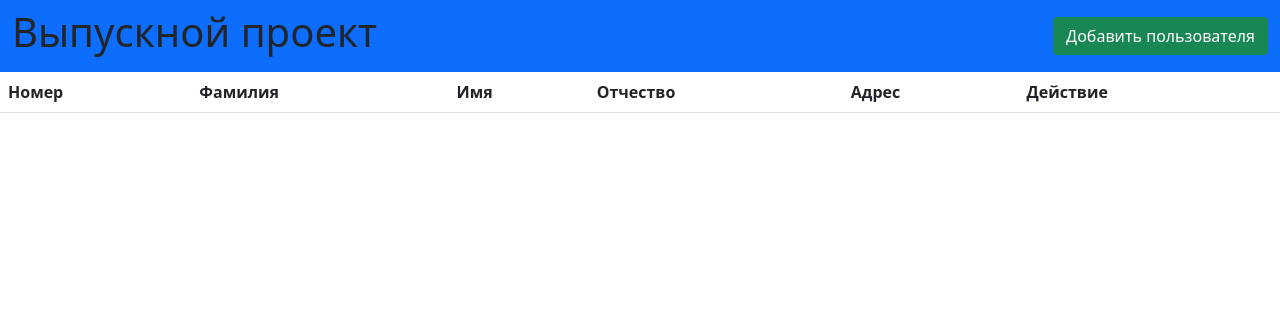
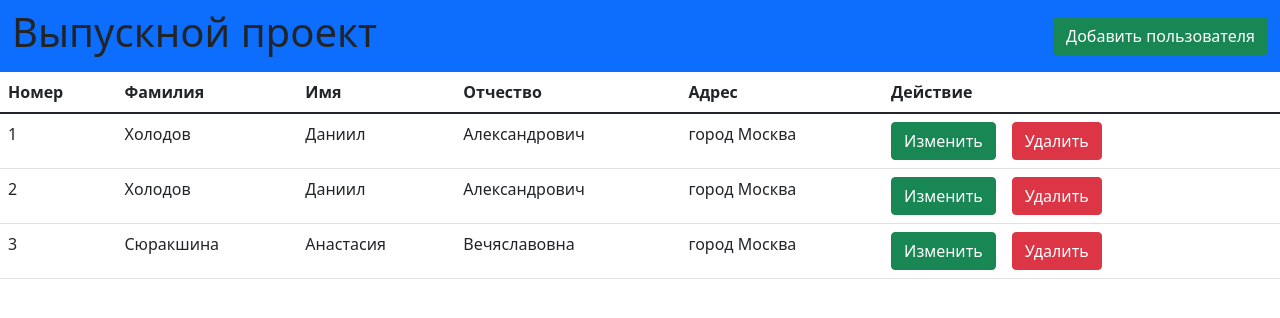
Before and after one commit to homyak-coder/angular-final-list, an Angular app: page / in a window 1280 px wide. Shown: the top 318 px of the page. Built offline with nearby package versions, Linux system fonts and the light colour scheme; data requests are answered from the project's data file.

Commit message:
Добавлена возможность изменять параметры пользователя

```diff
--- a/db.json
+++ b/db.json
@@ -1,5 +1,27 @@
 {
-  "posts": [],
+  "posts": [
+    {
+      "lastName": "Холодов",
+      "firstName": "Даниил",
+      "fathersName": "Александрович",
+      "address": "город Москва",
+      "id": 1
+    },
+    {
+      "lastName": "Холодов",
+      "firstName": "Даниил",
+      "fathersName": "Александрович",
+      "address": "город Москва",
+      "id": 2
+    },
+    {
+      "lastName": "Cюракшина",
+      "firstName": "Анастасия",
+      "fathersName": "Вечяславовна",
+      "address": "город Москва",
+      "id": 3
+    }
+  ],
   "comments": [],
   "profile": {
     "name": "typicode"
--- a/src/app/usersdashboard/usersdashboard.component.html
+++ b/src/app/usersdashboard/usersdashboard.component.html
@@ -27,7 +27,8 @@
     <td>{{user.fathersName}}</td>
     <td>{{user.address}}</td>
     <td>
-      <button class="btn btn-info" >Изменить</button>
+      <button class="btn btn-info" (click)="onEdit(user)" type="button" data-bs-toggle="modal"
+              data-bs-target="#exampleModal" class="btn btn-success">Изменить</button>
       <button class="btn btn-danger mx-3" (click)="deleteUser(user)">Удалить</button>
     </td>
   </tr>
@@ -63,7 +64,7 @@
         </form>
       </div>
       <div class="modal-footer">
-        <button type="button"  id="cancel" class="btn btn-secondary" data-bs-dismiss="modal">Закрыть</button>
+        <button type="button" id="cancel" class="btn btn-secondary" data-bs-dismiss="modal">Закрыть</button>
         <button type="button" (click)="postUserDetails()"  class="btn btn-primary">Добавить</button>
       </div>
     </div>
--- a/src/app/usersdashboard/usersdashboard.component.ts
+++ b/src/app/usersdashboard/usersdashboard.component.ts
@@ -58,4 +58,11 @@ export class UsersdashboardComponent implements OnInit {
     this.getAllUsers()
   }
 
+  onEdit(user: any) {
+    this.formValue.controls['lastName'].setValue(user.lastName)
+    this.formValue.controls['firstName'].setValue(user.firstName)
+    this.formValue.controls['fathersName'].setValue(user.fathersName)
+    this.formValue.controls['address'].setValue(user.address)
+  }
+
 }
```
